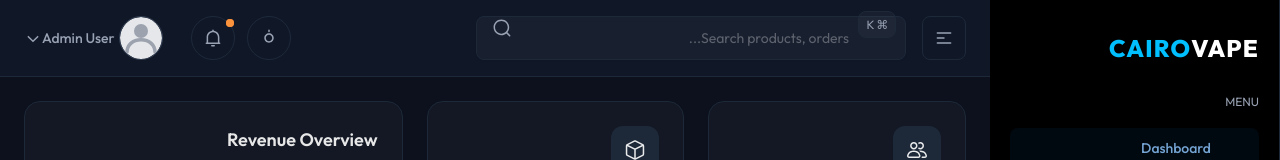
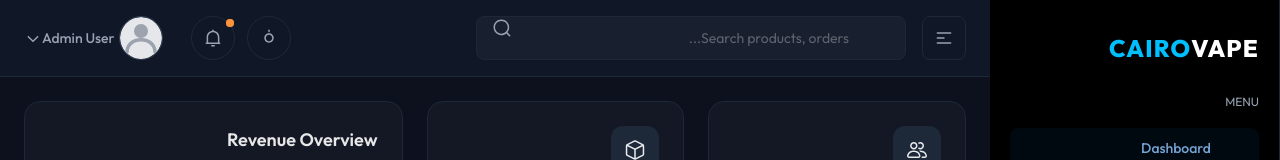
Before and after one commit to saraabdelfatta/e-commerce-website-for-a-vape-store-, a React (Vite) app: page /admin/dashboard in a window 1280 px wide. Shown: the top 160 px of the page. Built offline with nearby package versions, Linux system fonts and the light colour scheme; sample sign-in values are in the browser's storage.

Commit message:
remove from the header par K mac button

```diff
--- a/src/admin/components/Header.jsx
+++ b/src/admin/components/Header.jsx
@@ -77,9 +77,6 @@ export const Header = ({ sidebarToggle, setSidebarToggle, darkMode, setDarkMode
                   </svg>
                 </span>
                 <input type="text" id="admin-search-input" placeholder="Search products, orders..." className="dark:bg-dark-900 shadow-theme-xs focus:border-brand-300 focus:ring-brand-500/10 dark:focus:border-brand-800 h-11 w-full rounded-lg border border-gray-200 bg-transparent py-2.5 pr-14 pl-12 text-sm text-gray-800 placeholder:text-gray-400 focus:ring-3 focus:outline-hidden xl:w-[430px] dark:border-gray-800 dark:bg-gray-900 dark:bg-white/[0.03] dark:text-white/90 dark:placeholder:text-white/30" />
-                <button type="button" id="admin-search-btn" className="absolute top-1/2 right-2.5 inline-flex -translate-y-1/2 items-center gap-0.5 rounded-lg border border-gray-200 bg-gray-50 px-[7px] py-[4.5px] text-xs -tracking-[0.2px] text-gray-500 dark:border-gray-800 dark:bg-white/[0.03] dark:text-gray-400">
-                  <span>⌘</span><span>K</span>
-                </button>
               </div>
             </form>
           </div>
```
